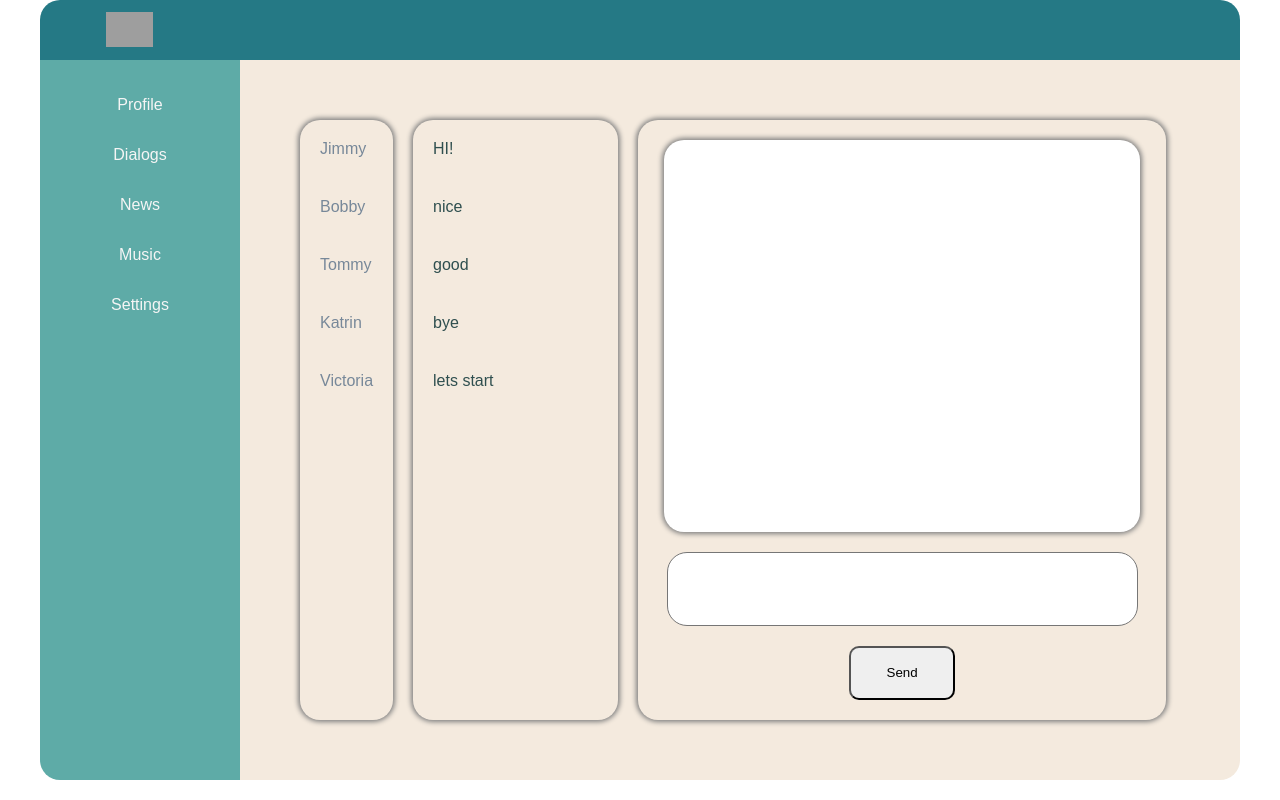
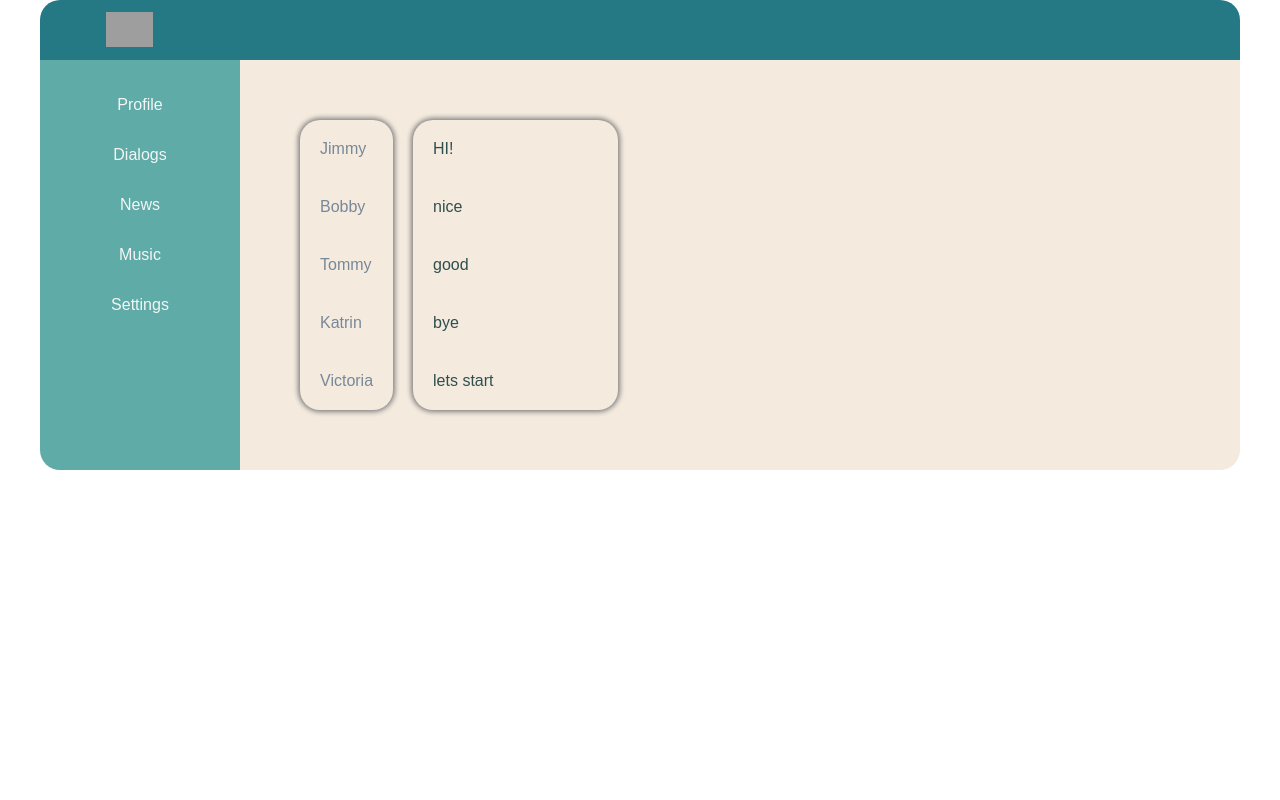
Before and after one commit to leshakam25/socialnetwork, a React (Create React App) app: page /dialogs in a window 1280 px wide. Built offline with nearby package versions, Linux system fonts and the light colour scheme; grey boxes are pictures that could not be loaded.

Commit message:
delete chat

```diff
--- a/src/App.js
+++ b/src/App.js
@@ -17,7 +17,7 @@ function App(props) {
       <div className="app-wrapper-content">
         <Routes>
           <Route
-            path="/Profile"
+            path="/profile"
             element={
               <Profile
                 profilePage={props.state.profile}
@@ -26,7 +26,7 @@ function App(props) {
             }
           />
           <Route
-            path="/Dialogs"
+            path="/dialogs"
             element={
               <Dialogs
                 dialogs={props.state.dialogs}
@@ -35,9 +35,9 @@ function App(props) {
               />
             }
           />
-          <Route path="/News" element={<News />} />
-          <Route path="/Music" element={<Music />} />
-          <Route path="/Settings" element={<Settings />} />
+          <Route path="/news" element={<News />} />
+          <Route path="/music" element={<Music />} />
+          <Route path="/settings" element={<Settings />} />
         </Routes>
       </div>
     </div>
--- a/src/components/Dialogs/Dialogs.jsx
+++ b/src/components/Dialogs/Dialogs.jsx
@@ -6,11 +6,11 @@ import Message from "./Message/Message";
 function Dialogs(props) {
   let state = props.store.getState().dialogs;
 
-  let dialogsElements = props.dialogs.dialogsData.map((d) => (
+  let dialogsElements = state.dialogsData.map((d) => (
     <DialogItem name={d.name} id={d.id} />
   ));
 
-  let messagesElements = props.dialogs.messagesData.map((m) => (
+  let messagesElements = state.messagesData.map((m) => (
     <Message text={m.text} />
   ));
 
@@ -18,13 +18,6 @@ function Dialogs(props) {
     <div className={classes.dialogs}>
       <div className={classes.dialogsItems}>{dialogsElements}</div>
       <div className={classes.messages}>{messagesElements}</div>
-      <div className={classes.chat}>
-        <div className={classes.chatWindow}></div>
-        <div className={classes.chatFoot}>
-          <textarea />
-          <button>Send</button>
-        </div>
-      </div>
     </div>
   );
 }
--- a/src/components/Dialogs/Dialogs.module.css
+++ b/src/components/Dialogs/Dialogs.module.css
@@ -24,45 +24,3 @@
   box-shadow: 0 0 5px 2px grey;
   border-radius: 20px;
 }
-.chat {
-  box-shadow: 0 0 5px 2px grey;
-  border-radius: 20px;
-  width: 94%;
-  height: 600px;
-  display: flex;
-  flex-direction: column;
-  align-items: center;
-  justify-content: space-between;
-  margin: 10px;
-}
-.chatWindow {
-  box-shadow: 0 0 5px 2px grey;
-  border-radius: 20px;
-  width: 90%;
-  height: 70%;
-  background: white;
-  margin-top: 20px;
-  margin-bottom: 20px;
-}
-.chatFoot {
-  width: 100%;
-  height: 30%;
-  display: flex;
-  flex-direction: column;
-  justify-content: space-between;
-  align-items: center;
-}
-.chatFoot textarea {
-  border-radius: 20px;
-  width: 85%;
-  height: 50%;
-  margin-bottom: 20px;
-  padding: 10px;
-  resize: none;
-}
-.chatFoot button {
-  height: 50%;
-  width: 20%;
-  border-radius: 10px;
-  margin-bottom: 20px;
-}
--- a/src/redux/state.js
+++ b/src/redux/state.js
@@ -1,7 +1,5 @@
 const ADD_POST = "ADD-POST";
 const UPDATE_NEW_POST_TEXT = "UPDATE-NEW-POST-TEXT";
-const UPDATE_NEW_MESSAGE_BODY = "UPDATE-NEW-MESSAGE-BODY";
-const SEND_MESSAGE = "SEND-MESSAGE";
 
 let store = {
   _state: {
@@ -51,38 +49,22 @@ let store = {
         message: this._state.profile.newPostText,
         likeCount: 0,
       };
-
       this._state.profile.postData.push(newPost);
       this._state.profile.newPostText = "";
       this._callSubscriber(this._state);
     } else if (action.type === UPDATE_NEW_POST_TEXT) {
       this._state.profile.newPostText = action.text;
       this._callSubscriber(this._state);
-    } else if (action.type === UPDATE_NEW_MESSAGE_BODY) {
-      this._state.dialogs.newMessageBody = action.body;
-      this._callSubscriber(this._state);
-    } else if (action.type === SEND_MESSAGE) {
-      let body = this._state.dialogs.newMessageBody;
-      this._state.dialogs.newMessageBody = "";
-      this._state.dialogs.messagesData.push({ id: 5, message: body });
-      this._callSubscriber(this._state);
     }
   },
 };
 
 export const addPostActionCreator = () => ({ type: ADD_POST });
-
 export const updateNewPostTextActionCreator = (text) => ({
   type: UPDATE_NEW_POST_TEXT,
   text: text,
 });
 
-export const sendMessageCreator = () => ({ type: SEND_MESSAGE });
-
-export const updateNewMessageBodyCreator = (body) => ({
-  type: UPDATE_NEW_MESSAGE_BODY,
-  body: body,
-});
-
 export default store;
 window.store = store;
+// store - OOP
```
Also changed, not shown: src/components/Header/Header.jsx (+5 -5 lines), 1 other file (tests, documents, lock files or other folders).
